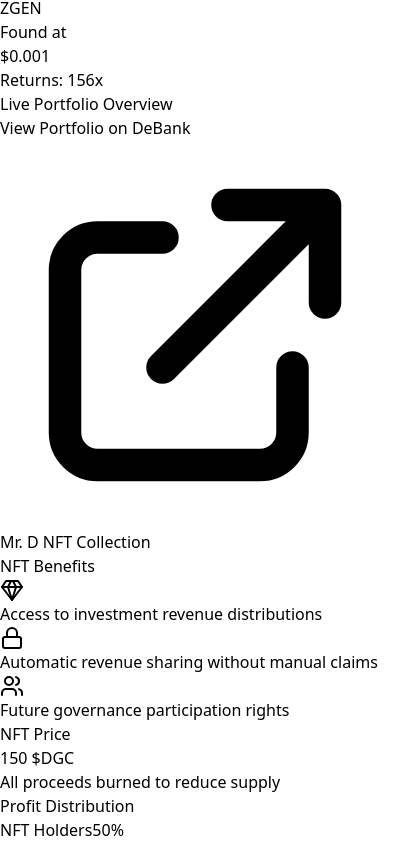
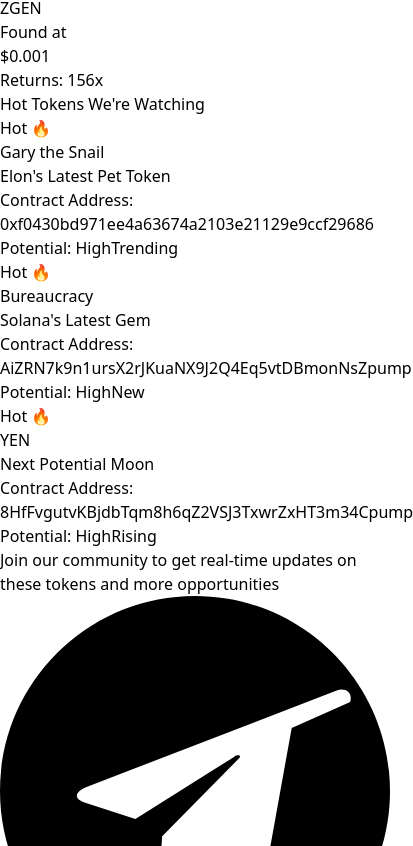
Before and after one commit to AutisticIntelligence1/degen-capital, a Next.js app: page / in a window 390 px wide. Shown: the part 2278-3124 px from the top of the page, 413 px wide, since content can reach past the window. Built offline with nearby package versions, Linux system fonts and the light colour scheme.

Commit message:
Initial commit

```diff
--- a/src/app/page.tsx
+++ b/src/app/page.tsx
@@ -185,6 +185,94 @@
             </div>
           </div>
         </section>
+
+        {/* Hot Tokens Section */}
+        <section className="py-16">
+          <div className="container mx-auto px-6">
+            <h2 className="text-3xl font-bold text-center mb-12 text-green-400">Hot Tokens We're Watching</h2>
+            <div className="grid md:grid-cols-3 gap-6">
+              <div
+                  className="p-6 rounded-xl bg-gray-800 border border-green-500/20 hover:border-green-500/40 transition-colors relative overflow-hidden">
+                <div className="absolute top-2 right-2 bg-green-500/20 text-green-400 px-2 py-1 rounded-full text-sm">
+                  Hot 🔥
+                </div>
+                <h3 className="text-xl font-bold text-green-400 mb-4">Gary the Snail</h3>
+                <p className="text-sm text-gray-400 mb-4">Elon's Latest Pet Token</p>
+                <div className="space-y-2">
+                  <div className="flex justify-between items-center">
+                    <span className="text-gray-400">Contract Address:</span>
+                  </div>
+                  <div className="p-2 bg-gray-700 rounded-lg break-all text-xs">
+                    0xf0430bd971ee4a63674a2103e21129e9ccf29686
+                  </div>
+                </div>
+                <div className="mt-4 flex items-center justify-between">
+                  <span className="text-green-400 font-semibold">Potential: High</span>
+                  <span className="bg-green-500/20 text-green-400 px-2 py-1 rounded-full text-sm">Trending</span>
+                </div>
+              </div>
+
+              <div
+                  className="p-6 rounded-xl bg-gray-800 border border-green-500/20 hover:border-green-500/40 transition-colors relative overflow-hidden">
+                <div className="absolute top-2 right-2 bg-green-500/20 text-green-400 px-2 py-1 rounded-full text-sm">
+                  Hot 🔥
+                </div>
+                <h3 className="text-xl font-bold text-green-400 mb-4">Bureaucracy</h3>
+                <p className="text-sm text-gray-400 mb-4">Solana's Latest Gem</p>
+                <div className="space-y-2">
+                  <div className="flex justify-between items-center">
+                    <span className="text-gray-400">Contract Address:</span>
+                  </div>
+                  <div className="p-2 bg-gray-700 rounded-lg break-all text-xs">
+                    AiZRN7k9n1ursX2rJKuaNX9J2Q4Eq5vtDBmonNsZpump
+                  </div>
+                </div>
+                <div className="mt-4 flex items-center justify-between">
+                  <span className="text-green-400 font-semibold">Potential: High</span>
+                  <span className="bg-green-500/20 text-green-400 px-2 py-1 rounded-full text-sm">New</span>
+                </div>
+              </div>
+
+              <div
+                  className="p-6 rounded-xl bg-gray-800 border border-green-500/20 hover:border-green-500/40 transition-colors relative overflow-hidden">
+                <div className="absolute top-2 right-2 bg-green-500/20 text-green-400 px-2 py-1 rounded-full text-sm">
+                  Hot 🔥
+                </div>
+                <h3 className="text-xl font-bold text-green-400 mb-4">YEN</h3>
+                <p className="text-sm text-gray-400 mb-4">Next Potential Moon</p>
+                <div className="space-y-2">
+                  <div className="flex justify-between items-center">
+                    <span className="text-gray-400">Contract Address:</span>
+                  </div>
+                  <div className="p-2 bg-gray-700 rounded-lg break-all text-xs">
+                    8HfFvgutvKBjdbTqm8h6qZ2VSJ3TxwrZxHT3m34Cpump
+                  </div>
+                </div>
+                <div className="mt-4 flex items-center justify-between">
+                  <span className="text-green-400 font-semibold">Potential: High</span>
+                  <span className="bg-green-500/20 text-green-400 px-2 py-1 rounded-full text-sm">Rising</span>
+                </div>
+              </div>
+            </div>
+
+            <div className="mt-8 text-center">
+              <p className="text-gray-400 mb-6">Join our community to get real-time updates on these tokens and more
+                opportunities</p>
+              <a
+                  href="https://t.me/+IzONJHxUmdY2ZmRk"
+                  target="_blank"
+                  rel="noopener noreferrer"
+                  className="inline-flex items-center space-x-2 bg-gray-800 px-6 py-3 rounded-lg hover:bg-gray-700 transition-colors"
+              >
+                <svg className="h-5 w-5" viewBox="0 0 24 24" fill="currentColor">
+                  <path
+                      d="M12 0C5.37 0 0 5.37 0 12s5.37 12 12 12 12-5.37 12-12S18.63 0 12 0zm5.95 8.12L16.17 18c-.15.65-.56.85-1.13.53l-3.14-2.31-1.51 1.46c-.17.17-.31.31-.64.31l.23-3.21L14.7 10c.19-.18-.04-.28-.3-.1l-6.07 3.83L5.2 12.7c-.64-.2-.65-.64.13-.95l15.39-5.93c.53-.2 1 .13.83.7z"/>
+                </svg>
+                <span>Join Telegram Community</span>
+              </a>
+            </div>
+          </div>
+        </section>
         <section className="py-16">
           <div className="container mx-auto px-6">
             <h2 className="text-3xl font-bold text-center mb-12 text-green-400">Live Portfolio Overview</h2>
```
